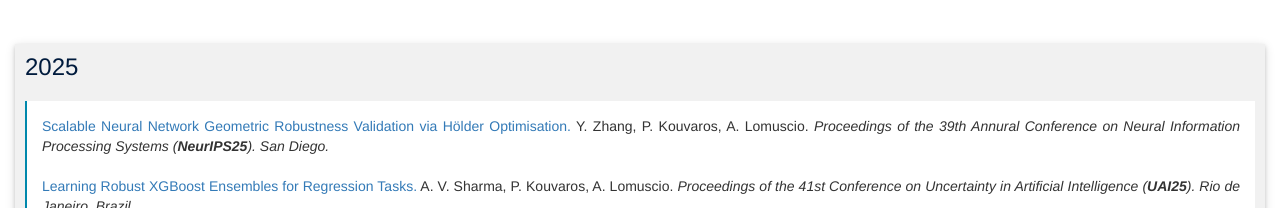
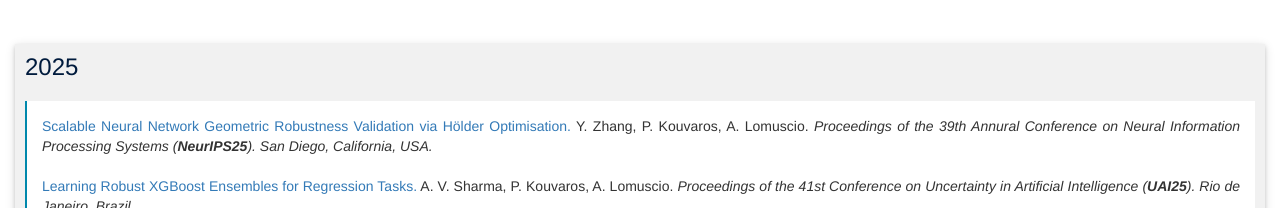
Before and after one commit to pkouvaros/pkouvaros.github.io, a plain HTML site: page index.html in a window 1280 px wide. Shown: the part 1308-1516 px from the top of the page. Drawn offline with nearby package versions, Linux system fonts and the light colour scheme.

Commit message:
paper update

```diff
--- a/index.html
+++ b/index.html
@@ -197,7 +197,7 @@ London EPSRC Doctoral Prize Fellow.
         Y. Zhang, P. Kouvaros, A. Lomuscio.
 		 <em> Proceedings of the 39th Annural Conference on Neural
              Information Processing Systems
-             (<strong>NeurIPS25</strong>). San Diego. </em>
+             (<strong>NeurIPS25</strong>). San Diego, California, USA. </em>
     </div>
 
 	<div class="pub-item">
```
Also changed, not shown: 1 other file.
